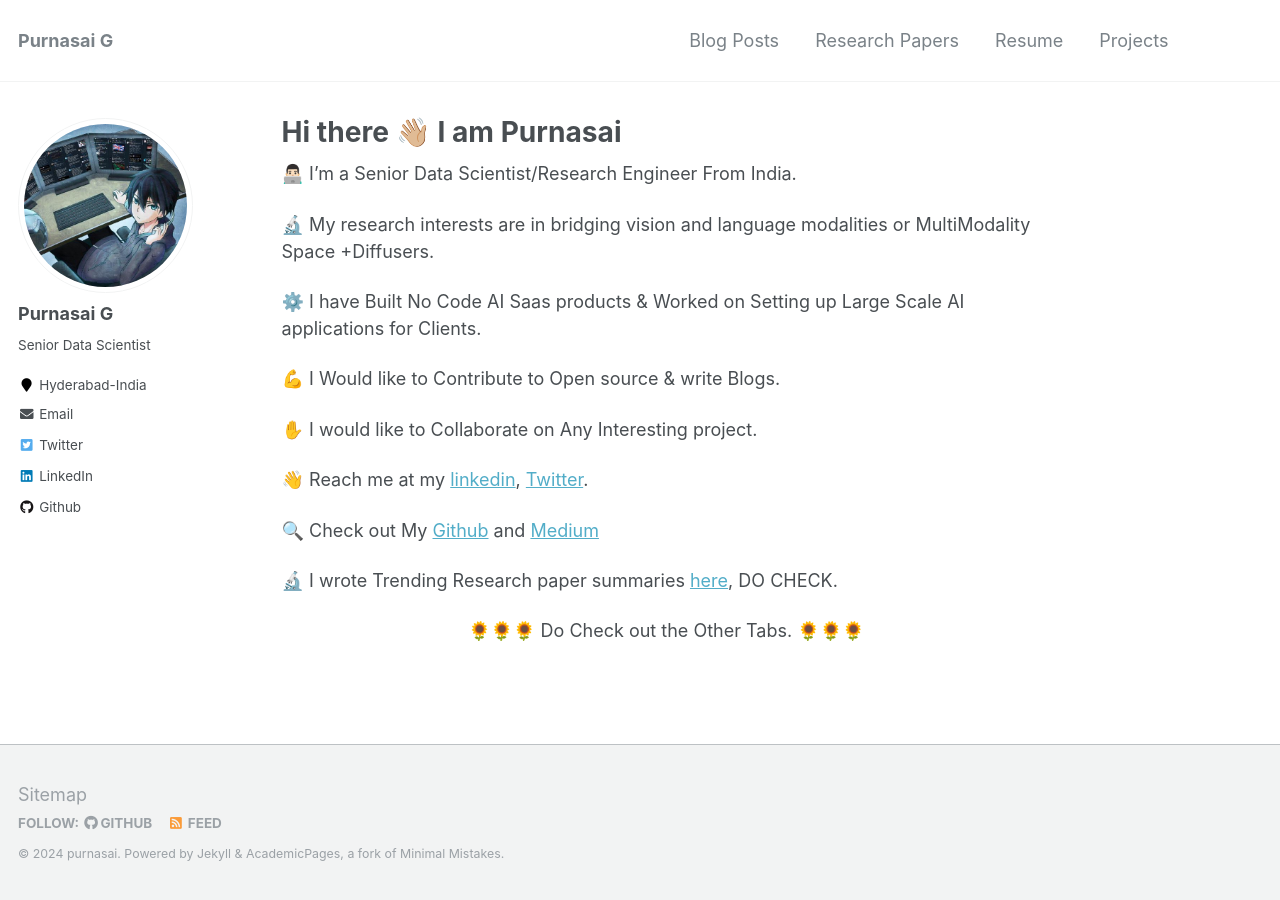
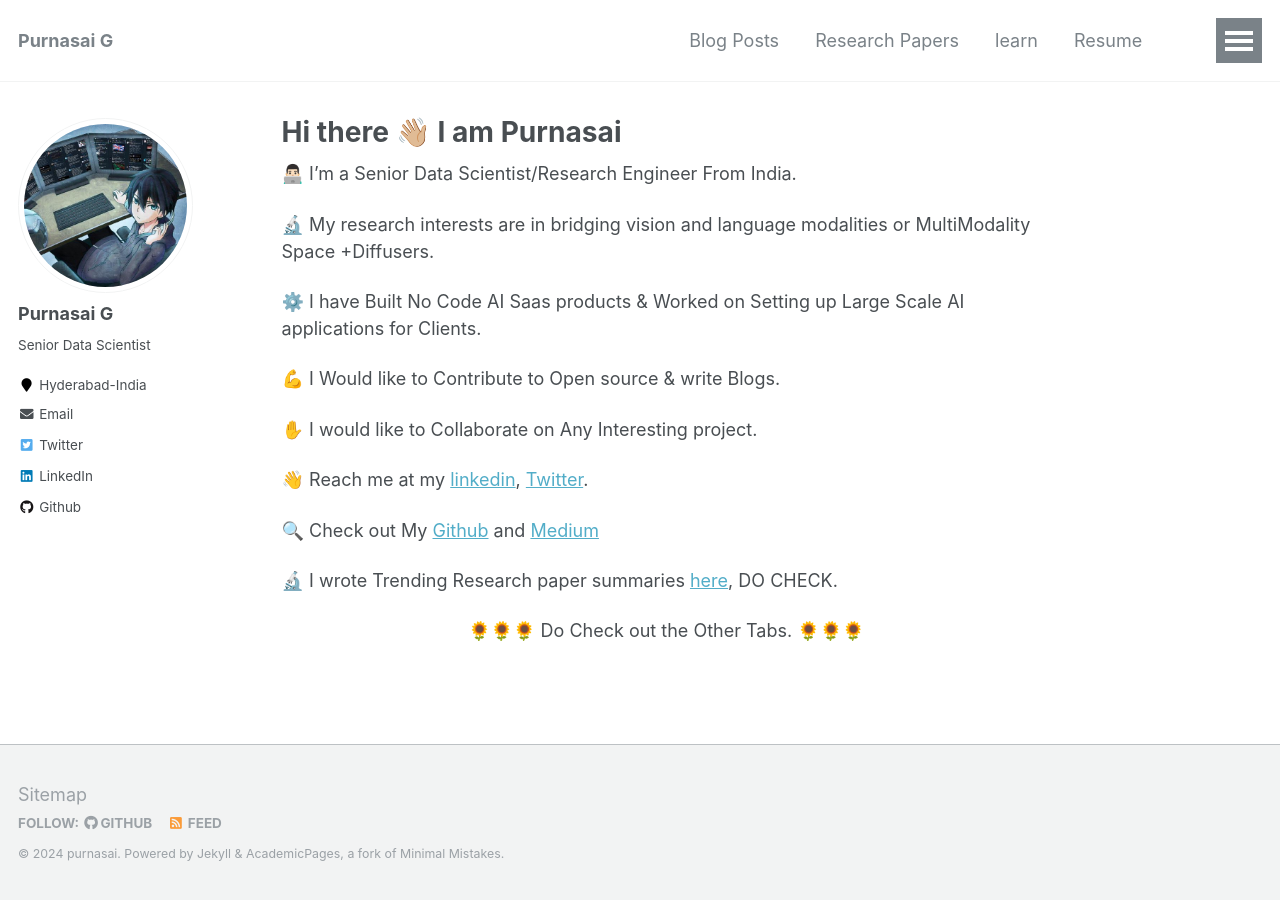
Before and after one commit to purnasai/purnasai.github.io, a Jekyll site: the page built from _pages/about.md, in a window 1280 px wide. Built offline with Jekyll 4.4.1, drawn with Linux system fonts in a browser that asks for light colours.

Commit message:
added learn tab

```diff
--- a/_data/navigation.yml
+++ b/_data/navigation.yml
@@ -6,6 +6,9 @@ main:
   - title: "Research Papers"
     url: /cv/
 
+  - title: "learn"
+    url: https://github.com/purnasai/sAI_Vault
+
   - title: "Resume"
     url: /resume/
 
```
Also changed, not shown: _posts/2023-06-01-DinoV2-Image Classification, Retrieval, Visualization, and Paper Review.md (+1 -1 lines).
